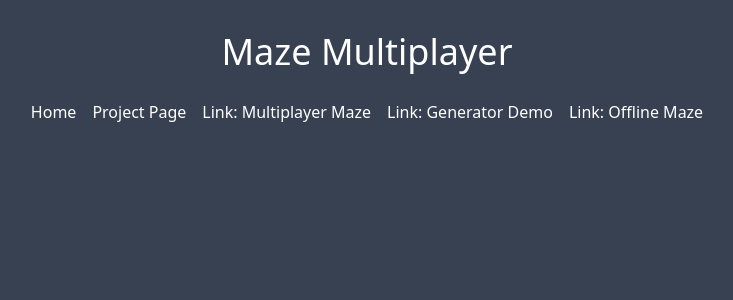
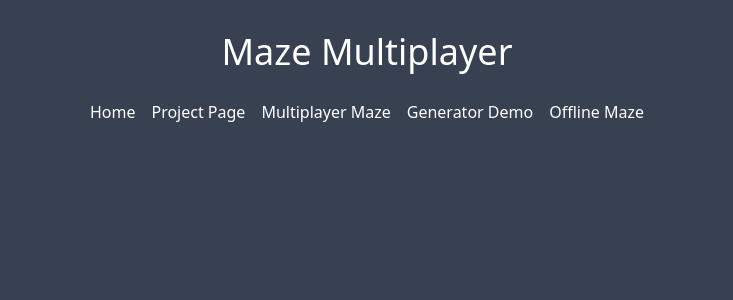
Before and after one commit to shubymao/multiplayer-maze-web, a React (Create React App) app: page /#/online in a window 1280 px wide. Shown: the top 300 px of the page, without its empty margins (273-1006 px from the left). Built offline with nearby package versions, Linux system fonts and the light colour scheme.

Commit message:
fixed url

```diff
--- a/src/components/nav.tsx
+++ b/src/components/nav.tsx
@@ -9,7 +9,7 @@ const Nav: FC = () => {
       {items.map((item) => {
         return item.url.charAt(0) === '/' ? (
           <Link className="hover:text-green-500" key={item.name} to={item.url}>
-            {`Link: ${item.name}`}
+            {item.name}
           </Link>
         ) : (
           <a href={item.url} key={item.name} className="hover:text-green-500">
```
